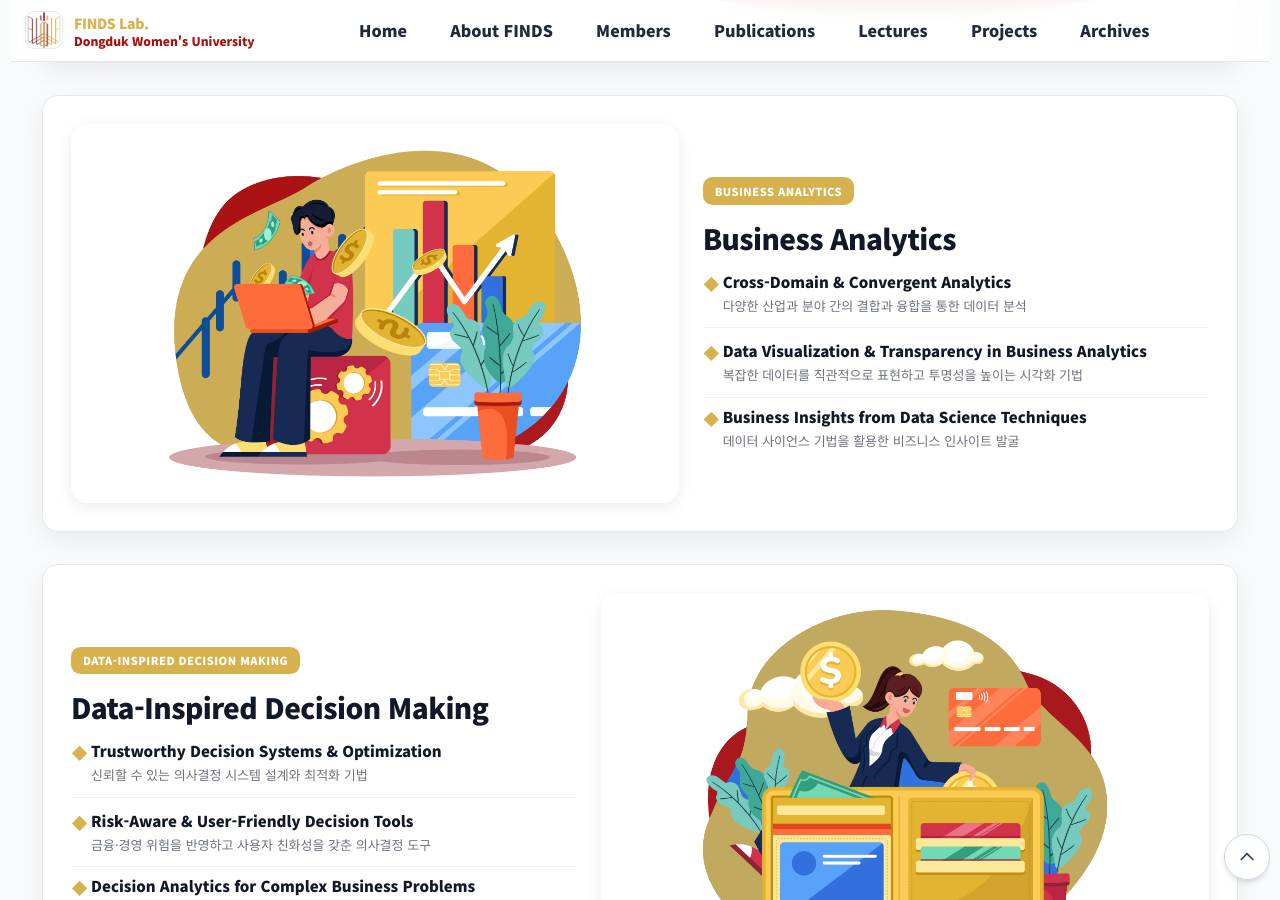
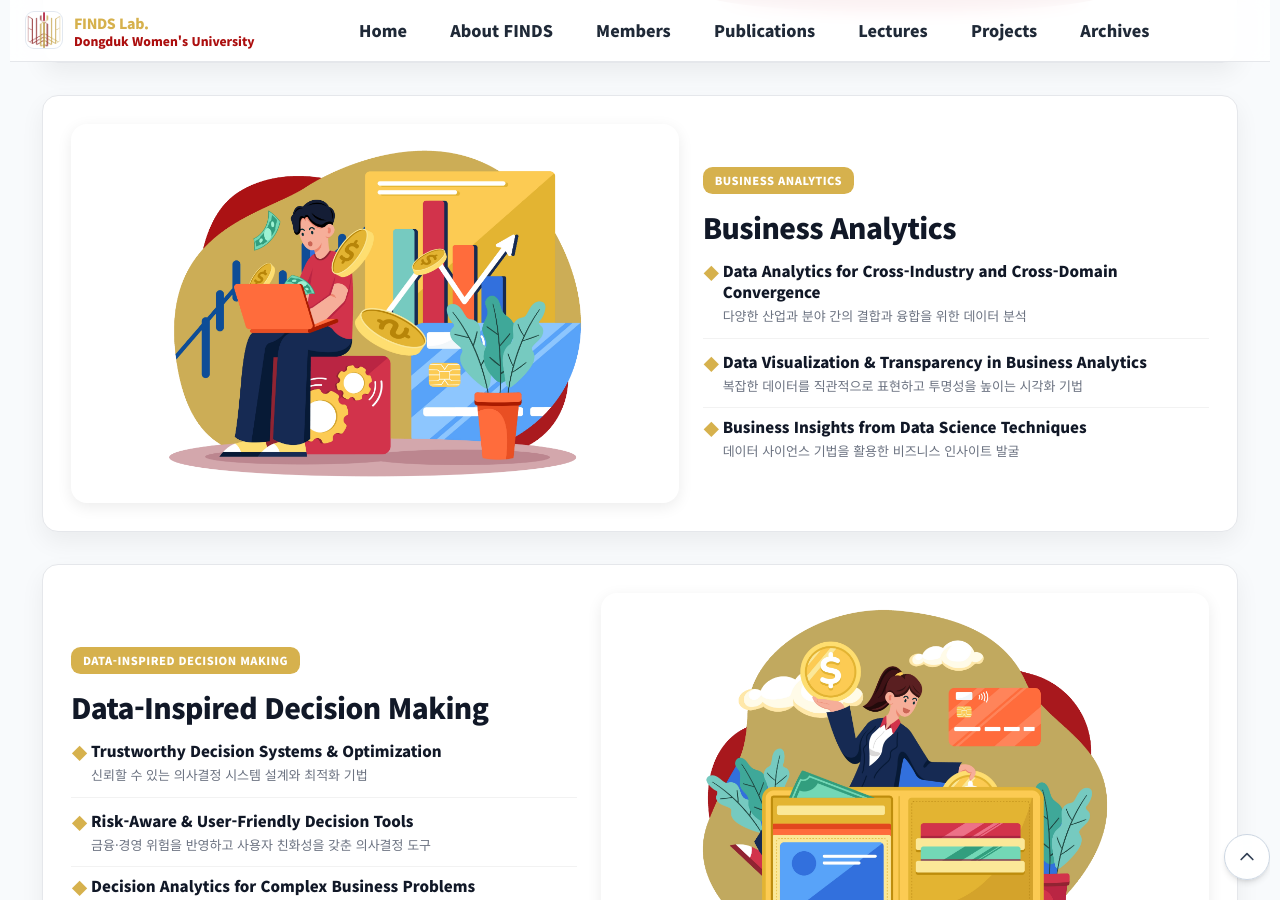
Before and after one commit to FinDS-Lab/site, a Jekyll site: the page built from about-vision-area.html, in a window 1280 px wide and 900 px high, scrolled down 725 px. Built offline with Jekyll 4.4.1, drawn with Linux system fonts in a browser that asks for light colours; nearby versions of some CDN libraries.

Commit message:
Update about-vision-area.html

```diff
--- a/about-vision-area.html
+++ b/about-vision-area.html
@@ -364,8 +364,8 @@ function generateDiamondNetwork() {
 
       <ul class="bullets mt-4 space-y-2">
         <li>
-            <span class="block en-title">Cross-Domain & Convergent Analytics</span>
-            <span class="kr-desc">다양한 산업과 분야 간의 결합과 융합을 통한 데이터 분석</span>
+            <span class="block en-title">Data Analytics for Cross-Industry and Cross-Domain Convergence</span>
+            <span class="kr-desc">다양한 산업과 분야 간의 결합과 융합을 위한 데이터 분석</span>
 
         </li>
         <li>
```
